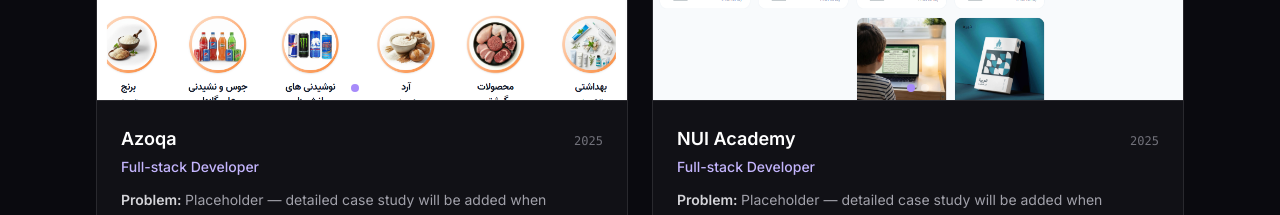
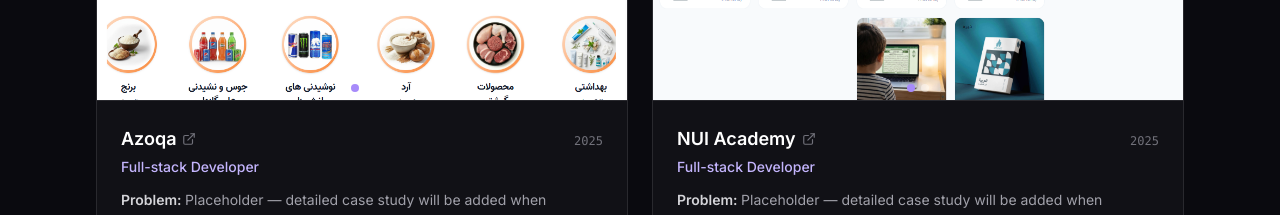
Before and after one commit to najibullahjafari/BG, a React (Vite) app: page / in a window 1280 px wide. Shown: the part 1240-1455 px from the top of the page. Built offline with nearby package versions, Linux system fonts and the light colour scheme.

Commit message:
Add live links to project titles for Azoqa and NUI Academy

```diff
--- a/src/components/Projects.jsx
+++ b/src/components/Projects.jsx
@@ -264,7 +264,35 @@
         </div>
         <div className="flex flex-1 flex-col p-6">
           <div className="flex flex-wrap items-baseline justify-between gap-x-4 gap-y-1">
-            <h3 className="text-lg font-semibold text-white">{project.name}</h3>
+            <h3 className="text-lg font-semibold text-white">
+              {project.live ? (
+                <a
+                  href={project.live}
+                  target="_blank"
+                  rel="noopener noreferrer"
+                  className="inline-flex items-center gap-1.5 hover:text-accent-300 focus-visible:rounded focus-visible:outline-none focus-visible:ring-2 focus-visible:ring-accent-400"
+                >
+                  {project.name}
+                  <svg
+                    xmlns="http://www.w3.org/2000/svg"
+                    viewBox="0 0 24 24"
+                    fill="none"
+                    stroke="currentColor"
+                    strokeWidth="2"
+                    strokeLinecap="round"
+                    strokeLinejoin="round"
+                    className="h-3.5 w-3.5 text-zinc-500"
+                    aria-hidden="true"
+                  >
+                    <path d="M18 13v6a2 2 0 0 1-2 2H5a2 2 0 0 1-2-2V8a2 2 0 0 1 2-2h6" />
+                    <polyline points="15 3 21 3 21 9" />
+                    <line x1="10" y1="14" x2="21" y2="3" />
+                  </svg>
+                </a>
+              ) : (
+                project.name
+              )}
+            </h3>
             <p className="font-mono text-xs text-zinc-500">{project.period}</p>
           </div>
           {project.role && (
--- a/src/data/resume.js
+++ b/src/data/resume.js
@@ -116,6 +116,7 @@
             description: "Custom web application for azoqa.com. Details, stack, and screenshots are being finalized.",
             tech: ["React", "Laravel"],
             period: "2025",
+            live: "https://azoqa.com",
             images: [azoqa1, azoqa2]
         },
         {
@@ -125,6 +126,7 @@
             description: "Custom web application for nui.academy. Details, stack, and screenshots are being finalized.",
             tech: ["React", "Laravel"],
             period: "2025",
+            live: "https://nui.academy",
             images: [nui1, nui2]
         },
         {
```
